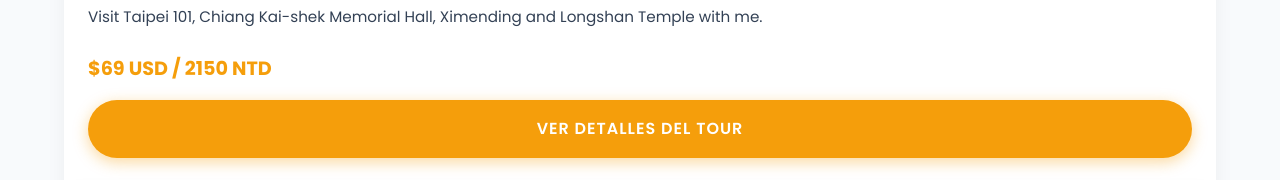
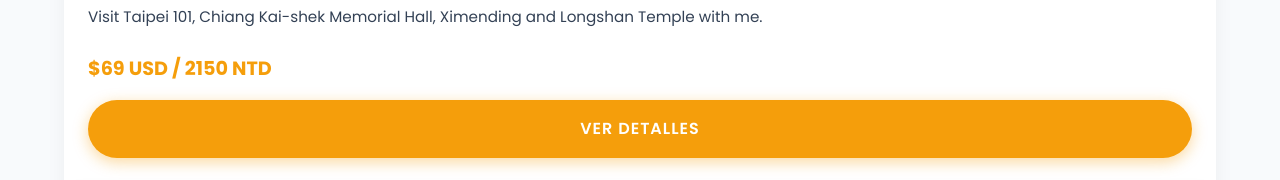
Before and after one commit to arielmaidana1997-lgtm/taipeitours, a plain HTML site: page index.html in a window 1280 px wide. Shown: the part 1504-1684 px from the top of the page. Drawn offline with Linux system fonts and the light colour scheme; grey boxes are pictures that could not be loaded.

Commit message:
Update tour link text for Taipei City Highlights

```diff
--- a/index.html
+++ b/index.html
@@ -307,8 +307,7 @@
 <h3 class="tour-title">Taipei City Highlights</h3>
 <p class="tour-desc">Visit Taipei 101, Chiang Kai-shek Memorial Hall, Ximending and Longshan Temple with me.</p>
 <div class="tour-price">$69 USD / 2150 NTD</div>
-<!-- Cambiamos el link aquí -->
-<a href="taipei-city-highlights.html" class="btn btn-primary">Ver Detalles del Tour</a>
+<a href="taipei-city-highlights.html" class="btn btn-primary">Ver Detalles</a>
             </div>
 
             <div class="tour-card">
```
